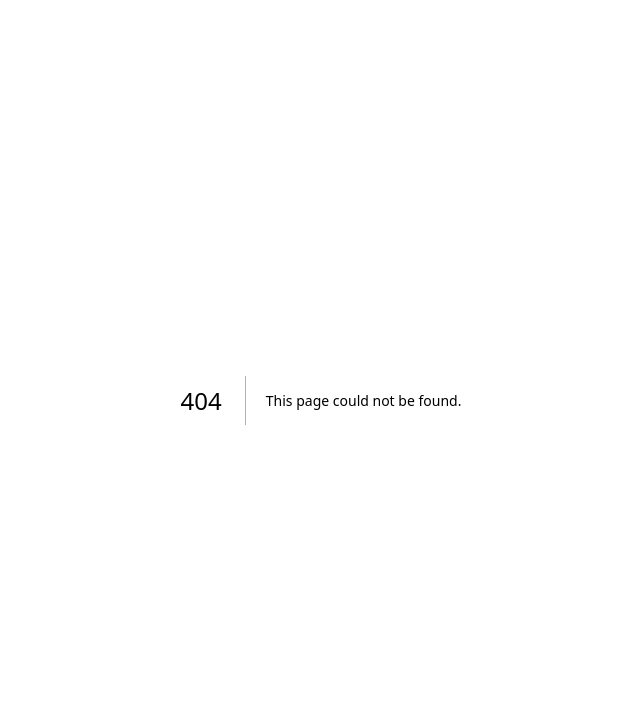
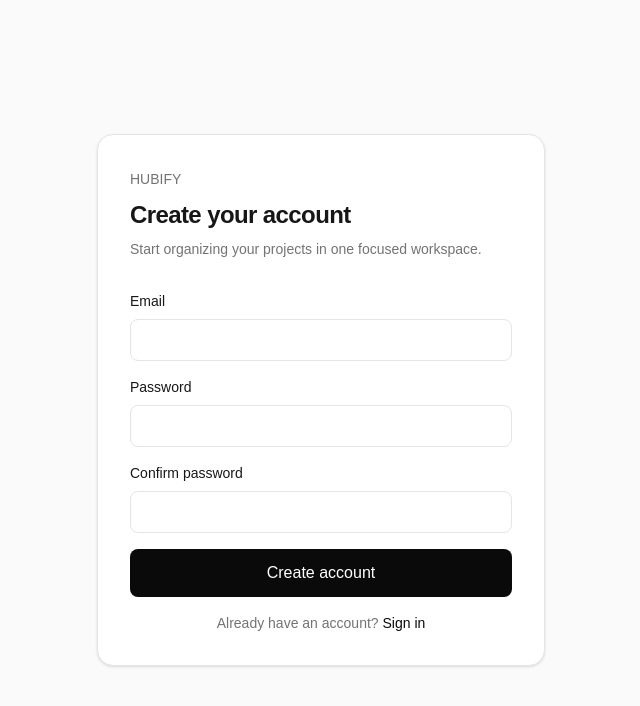
Before and after one commit to Assyauq26/Hubify, a Next.js app: page /register in a window 1280 px wide. Before the commit this address had no page. Shown: the top 706 px of the page, without its empty margins (319-959 px from the left). Built offline with nearby package versions, Linux system fonts and the light colour scheme.

Commit message:
feat(auth): add registration page

```diff
--- /dev/null
+++ b/app/register/page.tsx
@@ -0,0 +1,17 @@
+import Link from 'next/link'
+import RegisterForm from './RegisterForm'
+
+export default function RegisterPage() {
+  return (
+    <main className="flex min-h-screen items-center justify-center bg-neutral-50 px-5 py-10">
+      <section className="w-full max-w-md rounded-2xl border border-neutral-200 bg-white p-6 shadow-sm sm:p-8">
+        <div className="mb-8">
+          <Link href="/" className="text-sm font-medium text-neutral-500 hover:text-neutral-950">HUBIFY</Link>
+          <h1 className="mt-2 text-2xl font-semibold tracking-tight">Create your account</h1>
+          <p className="mt-2 text-sm text-neutral-500">Start organizing your projects in one focused workspace.</p>
+        </div>
+        <RegisterForm />
+      </section>
+    </main>
+  )
+}
```
